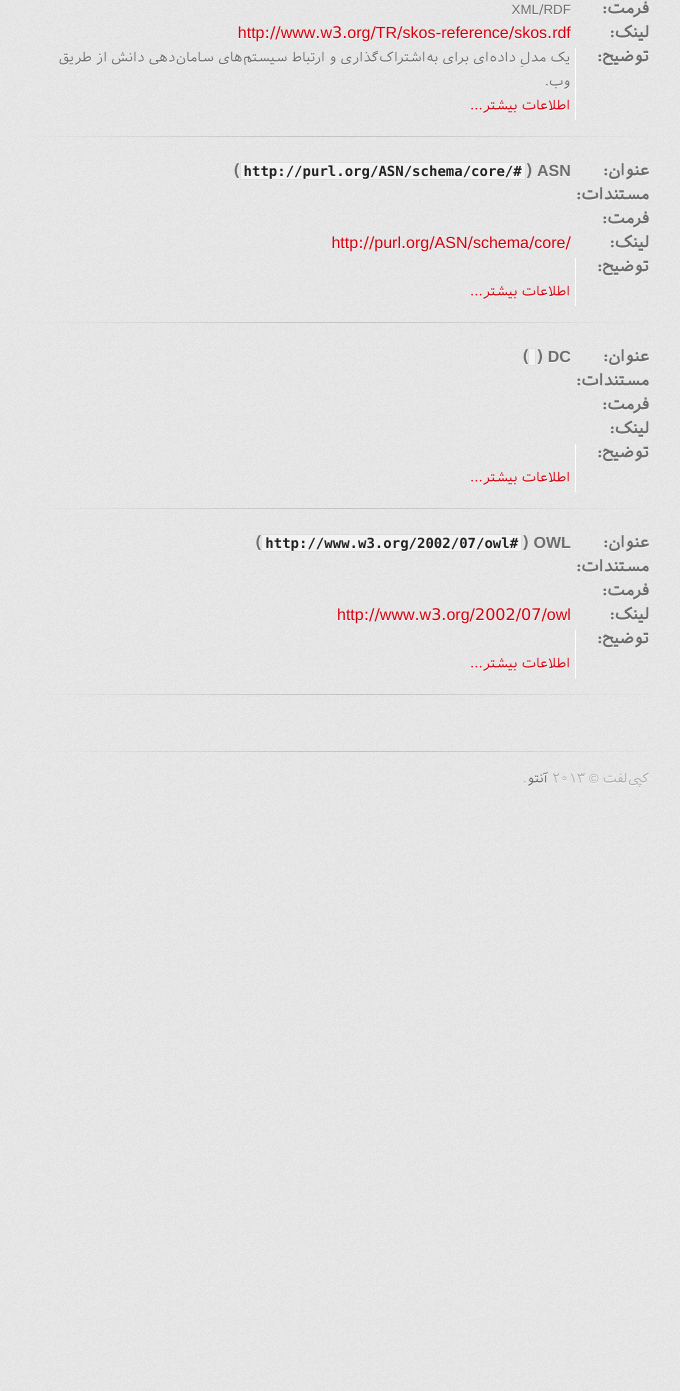
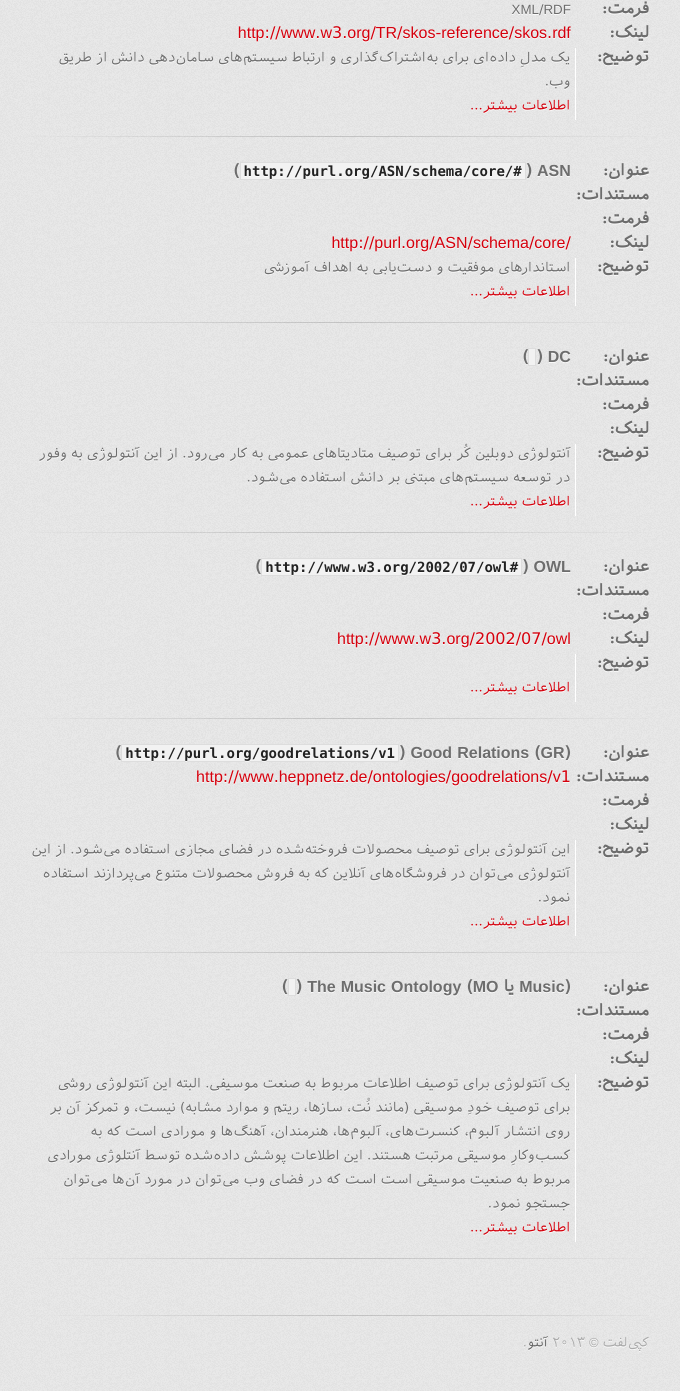
Before and after one commit to morteza/onto, a Jekyll site: the page built from ontologies.html, in a window 1280 px wide and 1400 px high, scrolled down 795 px. Shown: the top 1391 px of the window, without its empty margins (301-981 px from the left). Built offline with Jekyll 4.4.1, drawn with Linux system fonts in a browser that asks for light colours; before the commit the page ends 1636 px from its top, so only the background shows below that.

Commit message:
Add new ontology descriptions for MUSIC, GR, and update DC and ASN.

```diff
--- a/_data/ontologies.yml
+++ b/_data/ontologies.yml
@@ -26,9 +26,23 @@
 - name: ASN
   uri: http://purl.org/ASN/schema/core/#
   file: http://purl.org/ASN/schema/core/
+  excerpt: "استاندارهای موفقیت و دست‌یابی به اهداف آموزشی"
 
 - name: DC
+  excerpt: "آنتولوژی دوبلین کُر برای توصیف متادیتاهای عمومی به کار می‌رود. از این آنتولوژی به وفور در توسعه سیستم‌های مبتنی بر دانش استفاده می‌شود."
 
 - name: OWL
   uri: http://www.w3.org/2002/07/owl#
   file: http://www.w3.org/2002/07/owl
+
+- name: Good Relations (GR)
+  uri: http://purl.org/goodrelations/v1
+  homepage: http://purl.org/goodrelations/
+  spec: http://www.heppnetz.de/ontologies/goodrelations/v1
+  excerpt: "این آنتولوژی برای توصیف محصولات فروخته‌شده در فضای مجازی استفاده می‌شود. از این آنتولوژی می‌توان در فروشگاه‌های آنلاین که به فروش محصولات متنوع می‌پردازند استفاده نمود."
+
+- name: The Music Ontology (MO یا Music)
+  uri:
+  homepage:
+  spec:
+  excerpt: "یک آنتولوژی برای توصیف اطلاعات مربوط به صنعت موسیفی. البته این آنتولوژی روشی برای توصیف خودِ موسیقی (مانند نُت، سازها، ریتم و موارد مشابه) نیست، و تمرکز آن بر روی انتشار آلبوم، کنسرت‌های، آلبوم‌ها، هنرمندان، آهنگ‌ها و مورادی است که به کسب‌وکارِ موسیقی مرتبت هستند. این اطلاعات پوشش داده‌شده توسط آنتلوژی مورادی مربوط به صنعیت موسیقی است است که در فضای وب می‌توان در مورد آن‌ها می‌توان جستجو نمود."
```
